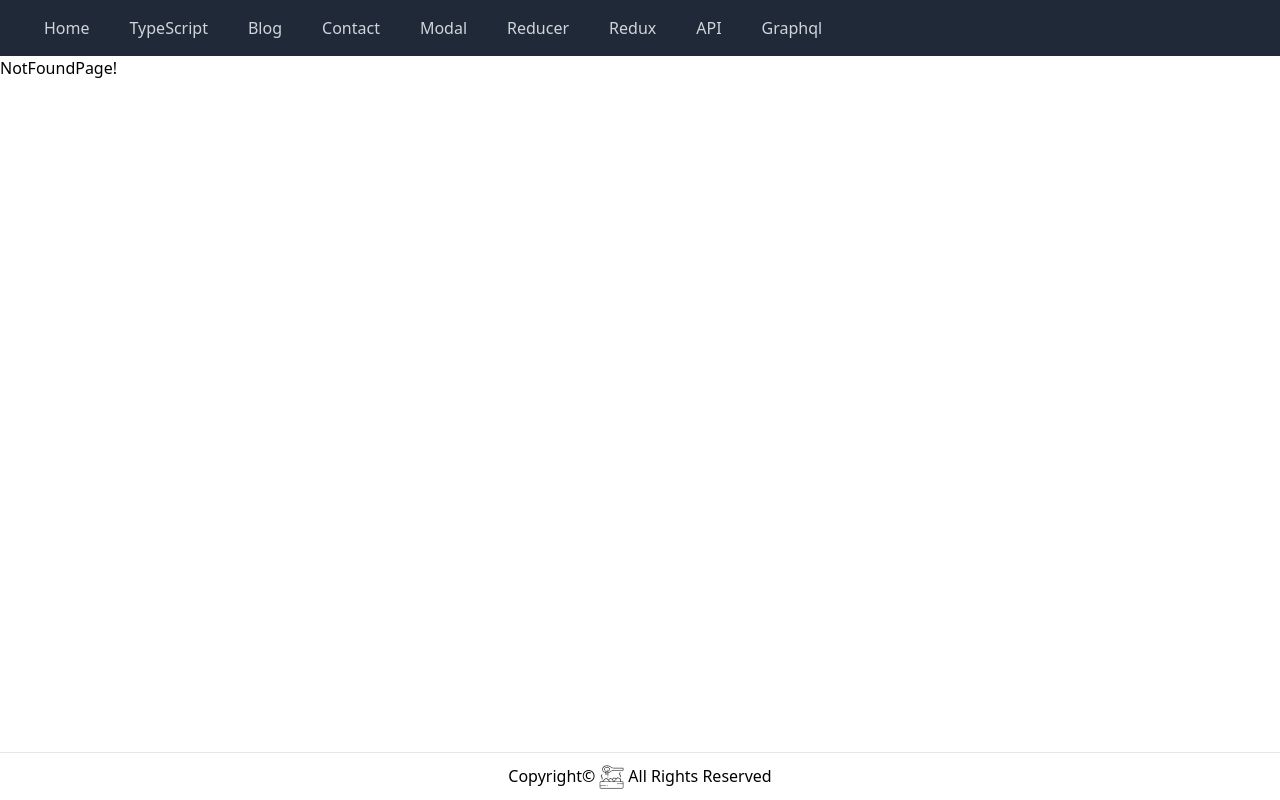
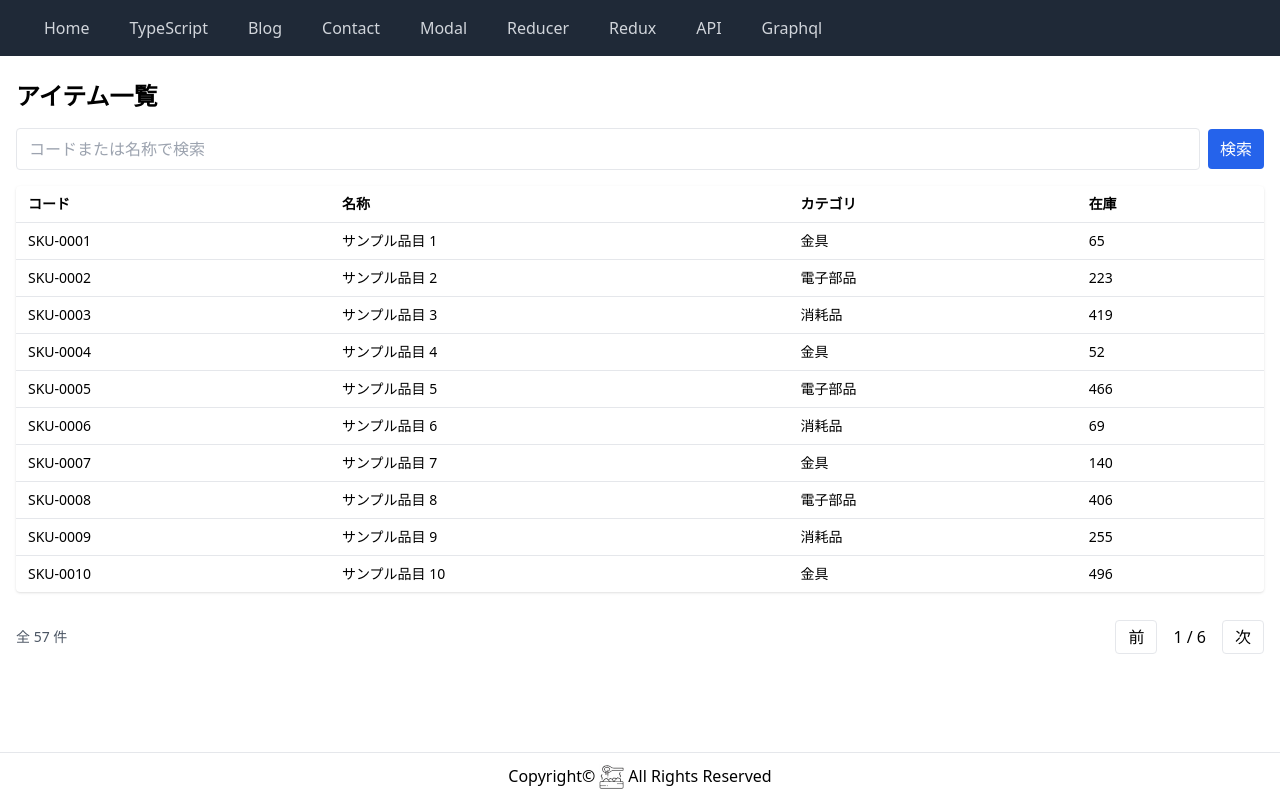
Before and after one commit to NewM07x2/HomeStock, a Next.js app in the folder next-app/: page /items in a window 1280 px wide. Before the commit this address had no page. Built offline with nearby package versions, Linux system fonts and the light colour scheme.

Commit message:
アイテム一覧ページと検索バー、アイテムリストコンポーネントを追加し、アイテムの表示機能を実装

```diff
--- /dev/null
+++ b/next-app/src/app/items/page.tsx
@@ -0,0 +1,15 @@
+import React from 'react'
+import ItemsList from '@/components/items/ItemsList'
+
+export const metadata = {
+  title: 'アイテム一覧 - 在庫管理',
+}
+
+export default function ItemsPage() {
+  return (
+    <div className="container mx-auto px-4 py-6">
+      <h1 className="text-2xl font-semibold mb-4">アイテム一覧</h1>
+      <ItemsList />
+    </div>
+  )
+}
--- /dev/null
+++ b/next-app/src/components/items/ItemsList.tsx
@@ -0,0 +1,67 @@
+"use client"
+import React, { useEffect, useState } from 'react'
+import SearchBar from './SearchBar'
+import Pagination from './Pagination'
+import { fetchItems } from '@/lib/mockApi'
+
+type Item = {
+  id: string
+  code: string
+  name: string
+  category?: string
+  qty: number
+}
+
+export default function ItemsList() {
+  const [items, setItems] = useState<Item[]>([])
+  const [query, setQuery] = useState('')
+  const [page, setPage] = useState(1)
+  const [total, setTotal] = useState(0)
+  const limit = 10
+
+  useEffect(() => {
+    let mounted = true
+    fetchItems({ q: query, page, limit }).then(res => {
+      if (!mounted) return
+      setItems(res.items)
+      setTotal(res.total)
+    })
+    return () => { mounted = false }
+  }, [query, page])
+
+  return (
+    <div className="space-y-4">
+      <SearchBar value={query} onChange={val => { setQuery(val); setPage(1) }} />
+
+      <div className="bg-white rounded shadow overflow-x-auto">
+        <table className="min-w-full text-sm">
+          <thead>
+            <tr className="text-left border-b">
+              <th className="py-2 px-3">コード</th>
+              <th className="py-2 px-3">名称</th>
+              <th className="py-2 px-3">カテゴリ</th>
+              <th className="py-2 px-3">在庫</th>
+            </tr>
+          </thead>
+          <tbody>
+            {items.map(item => (
+              <tr key={item.id} className="border-b last:border-b-0 hover:bg-gray-50">
+                <td className="py-2 px-3">{item.code}</td>
+                <td className="py-2 px-3">{item.name}</td>
+                <td className="py-2 px-3">{item.category ?? '-'}</td>
+                <td className="py-2 px-3">{item.qty}</td>
+              </tr>
+            ))}
+            {items.length === 0 && (
+              <tr>
+                <td colSpan={4} className="py-6 text-center text-gray-500">データがありません</td>
+              </tr>
+            )}
+          </tbody>
+        </table>
+      </div>
+
+      <Pagination page={page} total={total} limit={limit} onChange={p => setPage(p)} />
+    </div>
+  )
+}
--- /dev/null
+++ b/next-app/src/components/items/SearchBar.tsx
@@ -0,0 +1,16 @@
+"use client"
+import React from 'react'
+
+export default function SearchBar({ value, onChange }: { value: string; onChange: (v: string) => void }) {
+  return (
+    <div className="flex items-center gap-2">
+      <input
+        className="border rounded px-3 py-2 flex-1"
+        placeholder="コードまたは名称で検索"
+        value={value}
+        onChange={e => onChange(e.target.value)}
+      />
+      <button className="bg-blue-600 text-white px-3 py-2 rounded">検索</button>
+    </div>
+  )
+}
```
